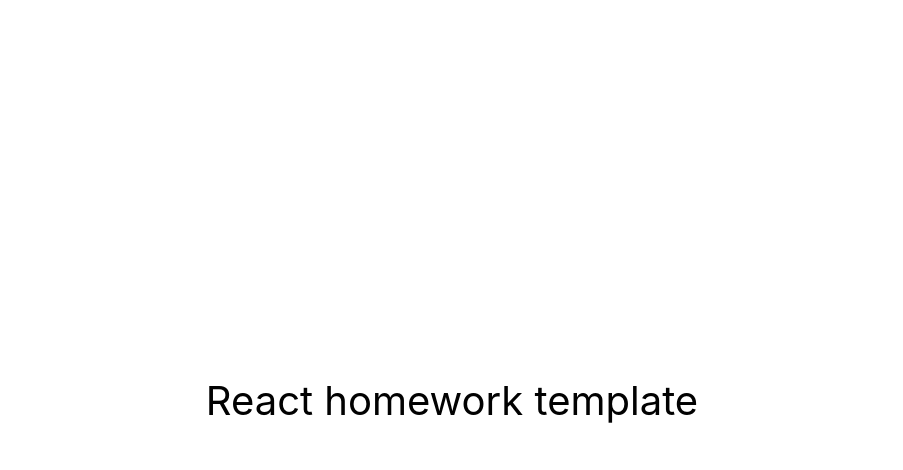
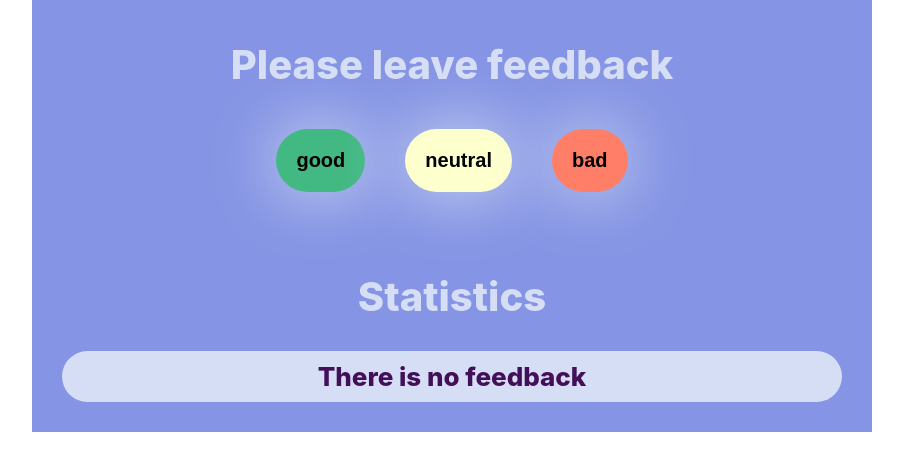
Before and after one commit to MishaHryvinskyi/Train, a React (Create React App) app: page / in a window 1280 px wide. Shown: the top 470 px of the page, without its empty margins (188-1091 px from the left). Built offline with nearby package versions, Linux system fonts and the light colour scheme.

Commit message:
Feedback

```diff
--- a/package.json
+++ b/package.json
@@ -4,6 +4,8 @@
   "private": true,
   "homepage": "https://goitacademy.github.io/react-homework-template/",
   "dependencies": {
+    "@emotion/react": "^11.11.3",
+    "@emotion/styled": "^11.11.0",
     "@testing-library/jest-dom": "^5.16.3",
     "@testing-library/react": "^12.1.4",
     "@testing-library/user-event": "^13.5.0",
--- a/src/components/App.jsx
+++ b/src/components/App.jsx
@@ -1,16 +1,65 @@
-export const App = () => {
+import React,{ Component } from "react";
+import { Statistics } from "./Feedback/Statistics/Statistics";
+import { FeedbackOptions } from "./Feedback/FeedbackOptions/FeedbackOptions";
+import { Section } from "./Feedback/Section/Section";
+import { Notification } from "./Feedback/Notification/Notification";
+
+class App extends Component {
+  state = {
+    feedback: {
+      good: 0,
+      neutral: 0,
+      bad: 0
+    }
+  }
+
+  handleFeedback = (type) => {
+    this.setState(prevState => ({
+      feedback: {
+        ...prevState.feedback,
+        [type]: prevState.feedback[type] + 1
+      }
+    }))
+  };
+
+  countTotalFeedback = () => {
+    const { good, neutral, bad } = this.state.feedback;
+    return good + neutral + bad;
+  }
+
+  countPositiveFeedbackPercentage = () => {
+    const { good } = this.state.feedback;
+    const totalFeedback = this.countTotalFeedback();
+    return totalFeedback === 0 ? 0 : Math.round((good / totalFeedback) * 100);
+  }
+
+ render() {
+
+  const { good, neutral, bad } = this.state.feedback;
+  const options = Object.keys(this.state.feedback);
+  const totalFeedback = good + neutral + bad;
+
   return (
-    <div
-      style={{
-        height: '100vh',
-        display: 'flex',
-        justifyContent: 'center',
-        alignItems: 'center',
-        fontSize: 40,
-        color: '#010101'
-      }}
-    >
-      React homework template
+    <div>
+      <Section title="Please leave feedback">
+        <FeedbackOptions
+          options={options}
+          handleFeedback={this.handleFeedback}
+        />
+      </Section>
+
+      <Section title="Statistics">
+        {totalFeedback > 0 ? (<Statistics
+          bad={bad}
+          good={good}
+          neutral={neutral}
+          total={this.countTotalFeedback()}
+          countPositiveFeedbackPercentage={this.countPositiveFeedbackPercentage()}
+        />) : (<Notification message="There is no feedback"/>)}
+      </Section>
     </div>
-  );
+  )
+ }
 };
+
+export default App;
--- /dev/null
+++ b/src/components/Feedback/FeedbackOptions/FeedbackOptions.jsx
@@ -0,0 +1,13 @@
+import { Btn } from "./FeedbackOptions.styled";
+
+export const FeedbackOptions = ({ options, handleFeedback }) => {
+    return (
+        <>
+            {options.map(option => (
+                <Btn key={option} onClick={() => handleFeedback(option)} type={option}>
+                    {option}
+                </Btn>
+            ))}
+        </>
+    )
+}
--- /dev/null
+++ b/src/components/Feedback/FeedbackOptions/FeedbackOptions.styled.js
@@ -0,0 +1,33 @@
+import styled from "@emotion/styled";
+
+const setBgColor = ({ type }) => {
+    switch(type){
+        case "good":
+            return '#42b883';
+        case "neutral":
+            return '#fdffcd';
+        case "bad":
+            return '#ff7e67';
+        default:
+            return '#d5def5';
+    }
+}
+
+export const Btn = styled.button`
+    padding: 20px;
+    font-size: 20px;
+    font-weight: 700;
+    border: none;
+    border-radius: 70px;
+    cursor: pointer;
+    margin: 20px;
+    background-color: ${setBgColor};
+    box-shadow: -webkit-box-shadow: 0px 0px 68px 0px rgba(213,222,245,1);
+    -moz-box-shadow: 0px 0px 68px 0px rgba(213,222,245,1);
+    box-shadow: 0px 0px 68px 0px rgba(213,222,245,1);
+
+    &:hover {
+        background-color: #d5def5;
+        color: ${setBgColor}
+    }
+`;
--- /dev/null
+++ b/src/components/Feedback/Notification/Notification.jsx
@@ -0,0 +1,7 @@
+import { StatisticParagraph } from "../Statistics/Statistics.styled";
+
+export const Notification = ({ message }) => {
+    return (
+        <StatisticParagraph>{message}</StatisticParagraph>
+    )
+}
--- /dev/null
+++ b/src/components/Feedback/Section/Section.jsx
@@ -0,0 +1,13 @@
+import { SectionEl, SectionTitle } from "./Section.styled";
+
+export const Section = ({
+    title,
+    children
+}) => {
+    return (
+        <SectionEl>
+            <SectionTitle>{title}</SectionTitle>
+            {children}
+        </SectionEl>
+    )
+}
--- /dev/null
+++ b/src/components/Feedback/Section/Section.styled.js
@@ -0,0 +1,16 @@
+import styled from "@emotion/styled";
+
+export const SectionEl = styled.section`
+    width: 800px;
+    margin: 0 auto;
+    background-color: #8594e4;
+    padding: 20px;
+    text-align: center;
+`;
+
+export const SectionTitle = styled.h2`
+    color: #d5def5;
+    font-size: 40px;
+    font-weight: 800;
+    padding: 20px 0;
+`;
--- /dev/null
+++ b/src/components/Feedback/Statistics/Statistics.jsx
@@ -0,0 +1,19 @@
+import { StatisticParagraph } from "./Statistics.styled";
+
+export const Statistics = ({
+    bad,
+    good,
+    neutral,
+    total,
+    countPositiveFeedbackPercentage
+}) => {
+    return (
+        <>
+            <StatisticParagraph>Good: {good}</StatisticParagraph>
+            <StatisticParagraph>Neutral: {neutral}</StatisticParagraph>
+            <StatisticParagraph>Bad: {bad}</StatisticParagraph>
+            <StatisticParagraph>Total: {total}</StatisticParagraph>
+            <StatisticParagraph>Positive feedback: {countPositiveFeedbackPercentage} %</StatisticParagraph>
+        </>
+    )
+}
--- /dev/null
+++ b/src/components/Feedback/Statistics/Statistics.styled.js
@@ -0,0 +1,14 @@
+import styled from "@emotion/styled";
+
+export const StatisticContainer = styled.div`
+    padding: 40px;
+`;
+export const StatisticParagraph = styled.p`
+    font-size: 26px;
+    background-color: #d5def5;
+    color: #430f58;
+    padding: 10px;
+    margin: 10px;
+    border-radius: 60px;
+    font-weight: 800;
+`;
--- a/src/index.css
+++ b/src/index.css
@@ -13,3 +13,8 @@ code {
   font-family: source-code-pro, Menlo, Monaco, Consolas, 'Courier New',
     monospace;
 }
+
+p , h2, h1, h3 {
+  margin: 0;
+  padding: 0;
+}
--- a/src/index.js
+++ b/src/index.js
@@ -1,6 +1,6 @@
 import React from 'react';
 import ReactDOM from 'react-dom/client';
-import { App } from 'components/App';
+import  App  from 'components/App';
 import './index.css';
 
 ReactDOM.createRoot(document.getElementById('root')).render(
```
Also changed, not shown: 1 other file (tests, documents, lock files or other folders).
